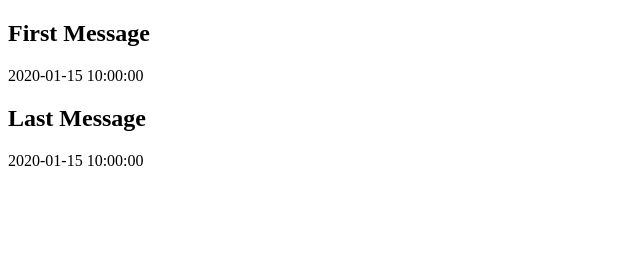
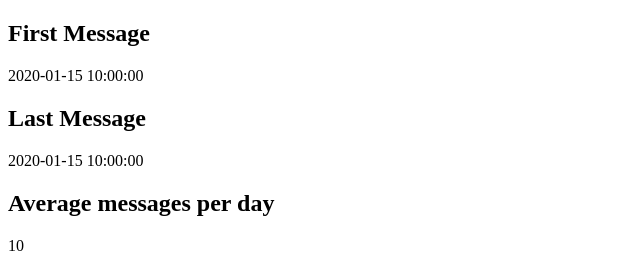
Before and after one commit to xeroxzen/chat-insight, a FastAPI app: template templates/results.html in a window 1280 px wide. Shown: the part 1058-1329 px from the top of the page, without its empty margins (0-640 px from the left). Before the commit the page ends 1224 px from the top, so only its background shows below. Run offline with FastAPI, Linux system fonts and the light colour scheme; the template is opened without the code that fills it: most values are stand-ins (such as "Sample title", 1, 10 or a date in 2020).

Commit message:
Average messages

```diff
--- a/templates/results.html
+++ b/templates/results.html
@@ -44,5 +44,7 @@
     <p>{{ results.first_message_date }}</p>
     <h2>Last Message</h2>
     <p>{{ results.last_message_date }}</p>
+    <h2>Average messages per day</h2>
+    <p>{{ results.avg_messages_per_day }}</p>
   </body>
 </html>
```
